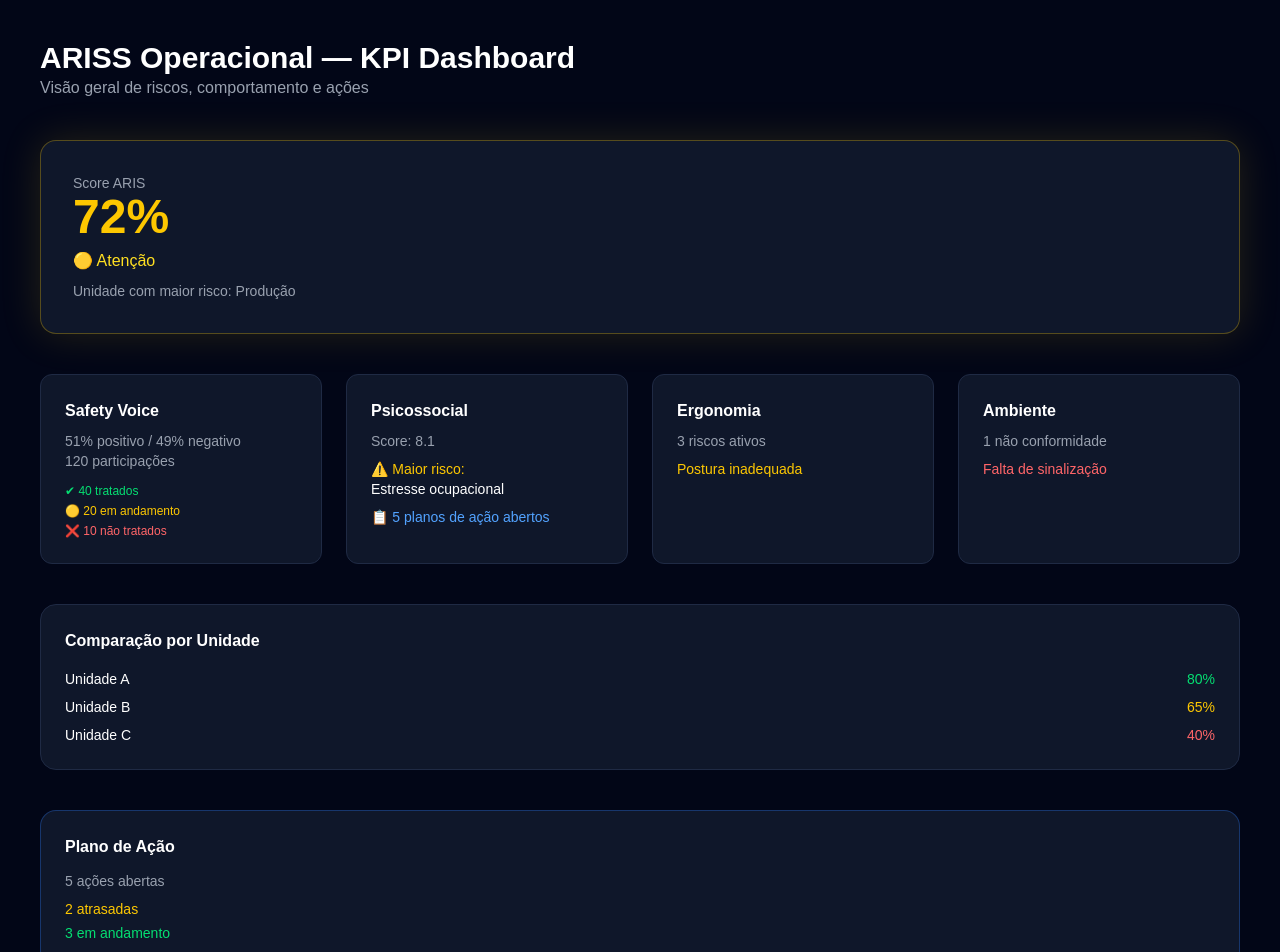
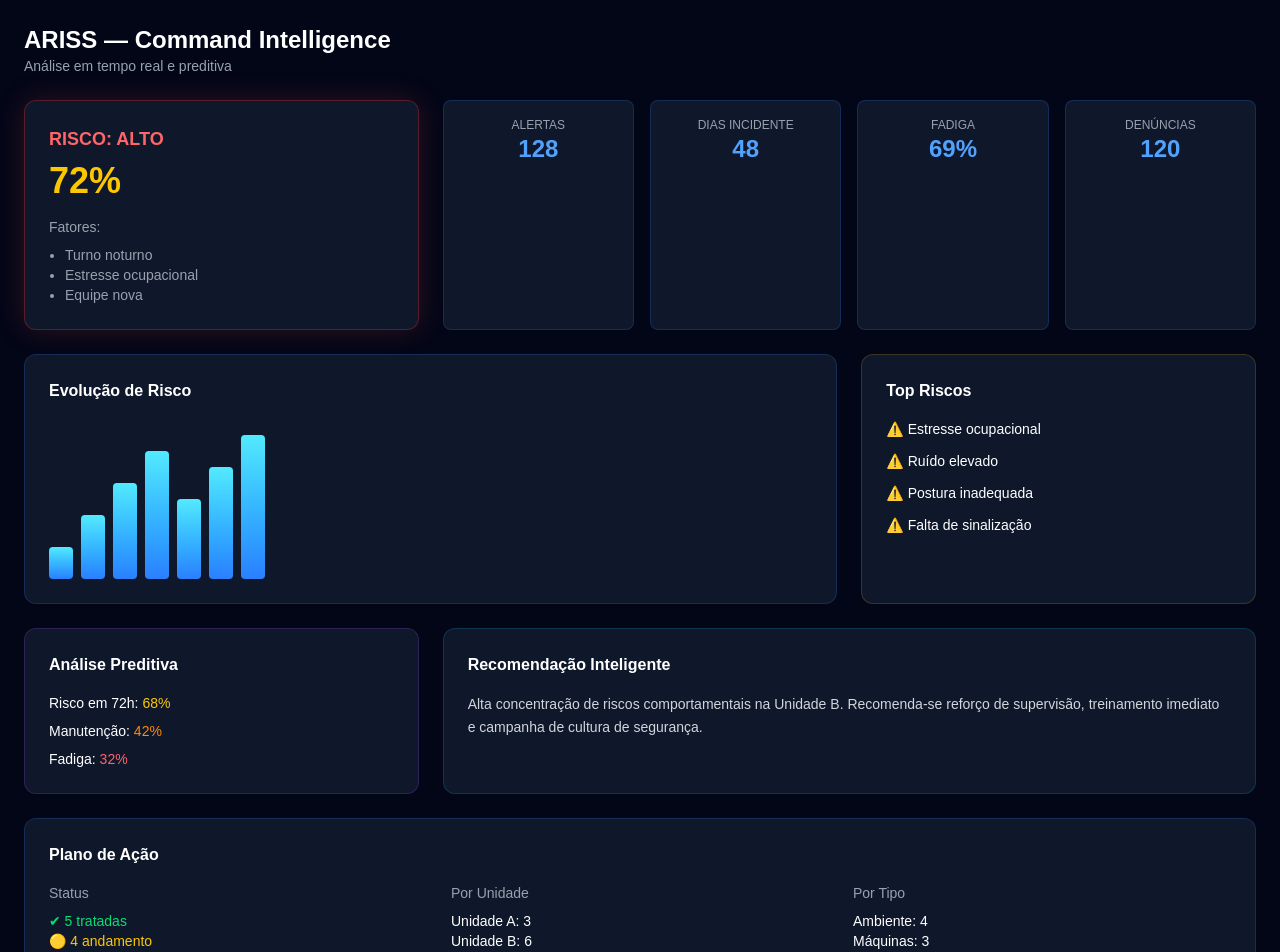
Before and after one commit to anaartagaveytia1-web/aris-frontend, a Next.js app: page /kpi in a window 1280 px wide. Shown: the top 952 px of the page. Built offline with nearby package versions, Linux system fonts and the light colour scheme.

Commit message:
update KPI

```diff
--- a/app/kpi/page.tsx
+++ b/app/kpi/page.tsx
@@ -1,169 +1,158 @@
 "use client"
+
+import { useEffect, useState } from "react"
 
 export default function KPI() {
 
-  function go(page: string) {
-    window.location.href = page
-  }
+  const [iaInsight, setIaInsight] = useState("")
+
+  useEffect(() => {
+    // 🔮 SIMULAÇÃO IA (depois conecta com backend)
+    setIaInsight(
+      "Alta concentração de riscos comportamentais na Unidade B. Recomenda-se reforço de supervisão, treinamento imediato e campanha de cultura de segurança."
+    )
+  }, [])
 
   return (
-    <div className="min-h-screen bg-[#020617] text-white p-10">
+    <div className="min-h-screen bg-[#020617] text-white p-6">
 
       {/* HEADER */}
-      <div className="mb-10">
-        <h1 className="text-3xl font-bold">
-          ARISS Operacional — KPI Dashboard
-        </h1>
-        <p className="text-gray-400">
-          Visão geral de riscos, comportamento e ações
+      <div className="mb-6">
+        <h1 className="text-2xl font-bold">ARISS — Command Intelligence</h1>
+        <p className="text-gray-400 text-sm">
+          Análise em tempo real e preditiva
         </p>
       </div>
 
-      {/* SCORE PRINCIPAL */}
-      <div className="bg-[#0f172a] p-8 rounded-2xl mb-10 border border-yellow-400/30 shadow-[0_0_40px_rgba(250,204,21,0.15)]">
+      {/* GRID PRINCIPAL */}
+      <div className="grid grid-cols-12 gap-6">
 
-        <div className="text-sm text-gray-400">Score ARIS</div>
+        {/* 🔥 RISCO PRINCIPAL */}
+        <div className="col-span-4 bg-[#0f172a] p-6 rounded-xl border border-red-500/30 shadow-[0_0_30px_rgba(239,68,68,0.2)]">
 
-        <div className="text-5xl font-bold text-yellow-400">
+          <div className="text-red-400 font-bold text-lg">RISCO: ALTO</div>
+
+          <div className="text-4xl font-bold text-yellow-400 mt-2">
             72%
           </div>
 
-        <div className="mt-2 text-yellow-300">
-          🟡 Atenção
-        </div>
-
-        <div className="mt-2 text-gray-400 text-sm">
-          Unidade com maior risco: Produção
+          <div className="mt-4 text-sm text-gray-400">
+            Fatores:
+            <ul className="list-disc ml-4 mt-2">
+              <li>Turno noturno</li>
+              <li>Estresse ocupacional</li>
+              <li>Equipe nova</li>
+            </ul>
           </div>
 
         </div>
 
-      {/* KPIs PRINCIPAIS */}
-      <div className="grid grid-cols-4 gap-6 mb-10">
+        {/* 📊 MINI KPIs */}
+        <div className="col-span-8 grid grid-cols-4 gap-4">
 
-        {/* SAFETY VOICE */}
-        <div
-          onClick={() => go("/safety-voice")}
-          className="bg-[#0f172a] p-6 rounded-xl cursor-pointer hover:scale-[1.02] transition border border-[#1f2a44] hover:border-blue-400"
-        >
-          <h3 className="mb-2 font-semibold">Safety Voice</h3>
+          {[
+            { label: "ALERTAS", value: "128" },
+            { label: "DIAS INCIDENTE", value: "48" },
+            { label: "FADIGA", value: "69%" },
+            { label: "DENÚNCIAS", value: "120" }
+          ].map((kpi, i) => (
+            <div key={i} className="bg-[#0f172a] p-4 rounded-lg border border-blue-500/20 text-center">
+              <div className="text-xs text-gray-400">{kpi.label}</div>
+              <div className="text-2xl font-bold text-blue-400">{kpi.value}</div>
+            </div>
+          ))}
 
-          <p className="text-sm text-gray-400">
-            51% positivo / 49% negativo
-          </p>
-
-          <p className="text-sm text-gray-400">
-            120 participações
-          </p>
-
-          <div className="mt-3 text-xs space-y-1">
-            <div className="text-green-400">✔ 40 tratados</div>
-            <div className="text-yellow-400">🟡 20 em andamento</div>
-            <div className="text-red-400">❌ 10 não tratados</div>
-          </div>
         </div>
 
-        {/* PSICOSSOCIAL */}
+        {/* 📈 GRÁFICO SIMULADO */}
+        <div className="col-span-8 bg-[#0f172a] p-6 rounded-xl border border-blue-500/20">
+
+          <div className="mb-4 font-semibold">Evolução de Risco</div>
+
+          <div className="flex items-end gap-2 h-40">
+            {[20, 40, 60, 80, 50, 70, 90].map((v, i) => (
               <div
-          onClick={() => go("/psicossocial")}
-          className="bg-[#0f172a] p-6 rounded-xl cursor-pointer hover:scale-[1.02] transition border border-[#1f2a44] hover:border-purple-400"
-        >
-          <h3 className="mb-2 font-semibold">Psicossocial</h3>
-
-          <p className="text-sm text-gray-400">
-            Score: 8.1
-          </p>
-
-          <p className="text-sm text-yellow-400 mt-2">
-            ⚠️ Maior risco:
-          </p>
-
-          <p className="text-sm">
-            Estresse ocupacional
-          </p>
-
-          <p className="text-sm text-blue-400 mt-2">
-            📋 5 planos de ação abertos
-          </p>
-        </div>
-
-        {/* ERGONOMIA */}
-        <div
-          onClick={() => go("/ergonomia")}
-          className="bg-[#0f172a] p-6 rounded-xl cursor-pointer hover:scale-[1.02] transition border border-[#1f2a44] hover:border-yellow-400"
-        >
-          <h3 className="mb-2 font-semibold">Ergonomia</h3>
-
-          <p className="text-sm text-gray-400">
-            3 riscos ativos
-          </p>
-
-          <p className="text-sm text-yellow-400 mt-2">
-            Postura inadequada
-          </p>
-        </div>
-
-        {/* AMBIENTE */}
-        <div
-          onClick={() => go("/ambiente")}
-          className="bg-[#0f172a] p-6 rounded-xl cursor-pointer hover:scale-[1.02] transition border border-[#1f2a44] hover:border-cyan-400"
-        >
-          <h3 className="mb-2 font-semibold">Ambiente</h3>
-
-          <p className="text-sm text-gray-400">
-            1 não conformidade
-          </p>
-
-          <p className="text-sm text-red-400 mt-2">
-            Falta de sinalização
-          </p>
+                key={i}
+                className="bg-gradient-to-t from-blue-500 to-cyan-300 w-6 rounded"
+                style={{ height: `${v}%` }}
+              />
+            ))}
           </div>
 
         </div>
 
-      {/* COMPARAÇÃO POR UNIDADE */}
-      <div className="bg-[#0f172a] p-6 rounded-2xl mb-10 border border-[#1f2a44]">
+        {/* ⚠️ TOP RISCOS */}
+        <div className="col-span-4 bg-[#0f172a] p-6 rounded-xl border border-yellow-500/20">
 
-        <h2 className="mb-4 font-semibold">Comparação por Unidade</h2>
+          <div className="font-semibold mb-4">Top Riscos</div>
+
+          <ul className="space-y-3 text-sm">
+            <li>⚠️ Estresse ocupacional</li>
+            <li>⚠️ Ruído elevado</li>
+            <li>⚠️ Postura inadequada</li>
+            <li>⚠️ Falta de sinalização</li>
+          </ul>
+
+        </div>
+
+        {/* 🔮 PREDITIVO */}
+        <div className="col-span-4 bg-[#0f172a] p-6 rounded-xl border border-purple-500/20">
+
+          <div className="font-semibold mb-4">Análise Preditiva</div>
 
           <div className="space-y-2 text-sm">
-
-          <div className="flex justify-between">
-            <span>Unidade A</span>
-            <span className="text-green-400">80%</span>
-          </div>
-
-          <div className="flex justify-between">
-            <span>Unidade B</span>
-            <span className="text-yellow-400">65%</span>
-          </div>
-
-          <div className="flex justify-between">
-            <span>Unidade C</span>
-            <span className="text-red-400">40%</span>
+            <div>Risco em 72h: <span className="text-yellow-400">68%</span></div>
+            <div>Manutenção: <span className="text-orange-400">42%</span></div>
+            <div>Fadiga: <span className="text-red-400">32%</span></div>
           </div>
 
         </div>
+
+        {/* 💡 IA */}
+        <div className="col-span-8 bg-[#0f172a] p-6 rounded-xl border border-cyan-500/20">
+
+          <div className="font-semibold mb-4">Recomendação Inteligente</div>
+
+          <p className="text-sm text-gray-300 leading-relaxed">
+            {iaInsight}
+          </p>
+
         </div>
 
-      {/* PLANO DE AÇÃO */}
-      <div
-        onClick={() => go("/action-plans")}
-        className="bg-[#0f172a] p-6 rounded-2xl cursor-pointer border border-blue-500/30 hover:border-blue-400 hover:shadow-[0_0_30px_rgba(59,130,246,0.3)] transition"
-      >
-        <h2 className="mb-3 font-semibold">Plano de Ação</h2>
+        {/* 📋 PLANO DE AÇÃO AVANÇADO */}
+        <div className="col-span-12 bg-[#0f172a] p-6 rounded-xl border border-blue-500/20">
 
-        <p className="text-sm text-gray-400">
-          5 ações abertas
-        </p>
+          <div className="font-semibold mb-4">Plano de Ação</div>
 
-        <p className="text-sm text-yellow-400 mt-2">
-          2 atrasadas
-        </p>
+          <div className="grid grid-cols-3 gap-6 text-sm">
 
-        <p className="text-sm text-green-400 mt-1">
-          3 em andamento
-        </p>
+            {/* STATUS */}
+            <div>
+              <div className="text-gray-400 mb-2">Status</div>
+              <div className="text-green-400">✔ 5 tratadas</div>
+              <div className="text-yellow-400">🟡 4 andamento</div>
+              <div className="text-red-400">❌ 3 atraso</div>
+            </div>
+
+            {/* POR UNIDADE */}
+            <div>
+              <div className="text-gray-400 mb-2">Por Unidade</div>
+              <div>Unidade A: 3</div>
+              <div>Unidade B: 6</div>
+              <div>Unidade C: 3</div>
+            </div>
+
+            {/* POR TIPO */}
+            <div>
+              <div className="text-gray-400 mb-2">Por Tipo</div>
+              <div>Ambiente: 4</div>
+              <div>Máquinas: 3</div>
+              <div>Pessoas: 5</div>
+            </div>
+
+          </div>
+
+        </div>
 
       </div>
 
```
Lines whose indentation alone changed are shown as unchanged.
